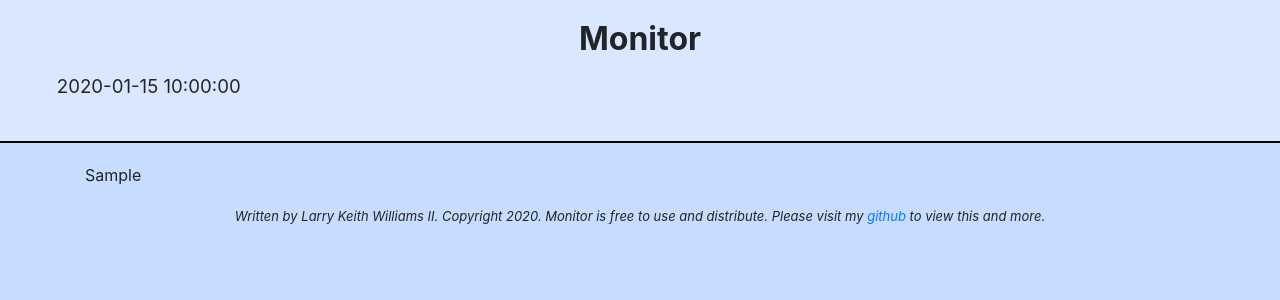
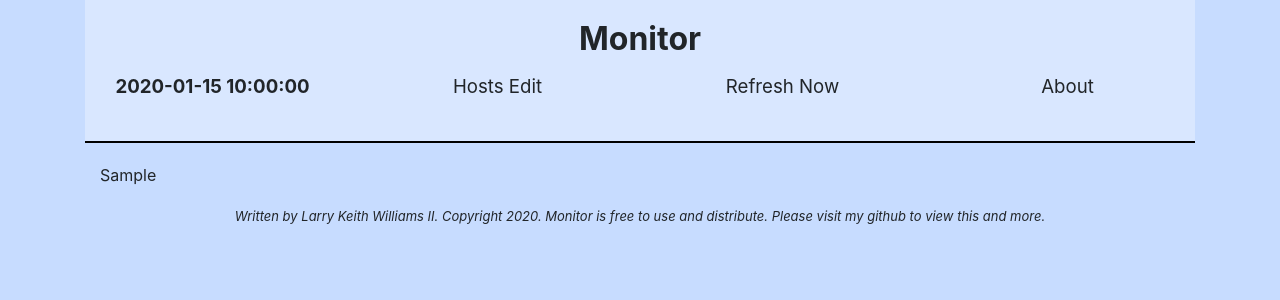
Before and after one commit to 2004lkw/Monitor, a Flask app: template templates/index.html in a window 1280 px wide. Shown: the top 300 px of the page. Run offline with Flask 2, Linux system fonts and the light colour scheme; the template is opened without the code that fills it: most values are stand-ins (such as "Sample title", 1, 10 or a date in 2020); some libraries are stand-ins or nearby versions.

Commit message:
Initial Feature add
Added About, Refresh (partial),  hosts.txt to json (back end only), template changes for upcoming feature adds.

```diff
--- a/connection_tester.py
+++ b/connection_tester.py
@@ -17,7 +17,7 @@ hostsFile = "hosts.txt" # name of the hosts file.
 outputFilename = "hostspings.txt" # output of the file.
 historyFilename = "hostshistory.txt" # where to store the output of the history of the hosts.
 interval_amount = 2 # minutes in between checks.
-max_history = 20 # max history to keep.
+max_history = 30 # max history to keep.
 
 # function to ping with.
 def ping(host):
--- a/monitor.py
+++ b/monitor.py
@@ -8,6 +8,7 @@ import time
 from datetime import datetime, timedelta
 
 #declares
+hostsFilename = "hosts.txt"
 resultsFilename = "hostspings.txt"
 historyFilename = "hostshistory.txt"
 # Literal strings used to build the HTML
@@ -98,6 +99,25 @@ def main_route():
     return render_template('index.html',template_output=template_output,cur_time_date= cur_time_date)
 
 
+@app.route("/gethosts", methods=['GET'])
+def gethosts_route():
+    # get the hosts and send as a JSON to the front end.
+    if path.exists(historyFilename) is not True:
+        # the path for the hosts file doesn't exist.
+        render_template('no_info.html'), 404
+        exit()
+    # open the file as a JSON
+    hosts={}
+    with open(hostsFilename, "r") as fileHandle:
+        for host in fileHandle:
+            # load each host as a str, remove new lines, and create a dictionary
+            newhost = str(host)
+            newhost = newhost.rstrip("\n")
+            hosts[newhost]=newhost
+    #return the JSON!
+    return hosts # don't need to jsonify() this since it'a  dict.
+
+
 
 
 if __name__ == "__main__":
--- a/static/css/index.css
+++ b/static/css/index.css
@@ -182,3 +182,36 @@ body {
     border-right: black 1px solid;
     border-bottom: black 1px solid;
 }
+
+/* unvisited link */
+a:link {
+    text-decoration: none;
+    color: inherit;
+}
+
+/* visited link */
+a:visited {
+    text-decoration: none;
+    color: inherit;
+}
+
+/* mouse over link */
+a:hover {
+    border: 1px black;
+    background-color: darkblue;
+    color: white;
+    font-weight: bolder;
+}
+
+/* selected link */
+a:active {
+    text-decoration: none;
+    color: inherit;
+}
+
+/***** Zoom *****/
+
+.zoom a:hover{
+  transform: scale(1.1);
+  transition: all ease 500ms;
+}
--- a/templates/index.html
+++ b/templates/index.html
@@ -22,35 +22,26 @@
 
 <body>
     <!-- Main container -->
+    <div class="container">
         <div class="container-fluid p-0 body-main" id="main-container">
+            <!-- Top menu area -->
             <div id="title-container" class="title-container">
                 <td>Monitor</td>
                 <div class="row">
                     <div class="col-sm-3 minor-row">
-                    {{cur_time_date}}
+                        <span style="font-weight: bolder;">{{cur_time_date}}</span>
                     </div>
                     <div class="col-sm-3 minor-row">
-
+                        <div class="zoom"><a href="#">Hosts Edit</a></div>
                     </div>
                     <div class="col-sm-3 minor-row">
-
+                        <div class="zoom"><a href="#" onclick="window.location.reload(true);">Refresh Now</a></div>
                     </div>
                     <div class="col-sm-3 minor-row">
-
+                        <div class="zoom"><a href="#" data-toggle="modal" data-target="#about-modal">About</a></div>
                     </div>
                 </div>
             </div>
-<!--        <table class="title-table">
-            <tbody>
-                <tr class="minor-row">
-                    <td>{{cur_time_date}}</td>
-                    <td>2</td>
-                    <td>3</td>
-                    <td>4</td>
-                </tr>
-            </tbody>
-        </table>
--->
 
             <div class="main-content" id="main-content">
                 <!-- mian content -->
@@ -69,8 +60,73 @@
             </div>
 
             <div class="footer" id="footer">
-            Written by Larry Keith Williams II. Copyright 2020. Monitor is free to use and distribute. Please visit my
+                Written by Larry Keith Williams II. Copyright 2020. Monitor is free to use and distribute. Please visit
+                my
                 <a href="https://github.com/2004lkw" target="_blank">github</a> to view this and more.
+            </div>
+
+            <!-- Modals -->
+
+            <div class="modal" id="about-modal">
+                <!-- About Modal -->
+                <div class="modal-dialog modal-dialog-centered modal-lg">
+                    <div class="modal-content">
+
+                        <div class="modal-header">
+                            <h4>About Monitor</h4>
+                        </div>
+
+                        <div class="modal-body">
+                            <p>
+                            <ul>
+                                <li><span style="background-color: black; color: green;">Green</span> LED = All records
+                                    indicate this host is reachable and stable.</li>
+                                <li><span style="background-color: black; color: yellow;">Yellow</span> LED = There has
+                                    been at least one failed attempt to reach this host.</li>
+                                <li><span style="background-color: black; color: red;">Red</span> LED = This host is
+                                    unreachable at the most recent attempt.</li>
+                            </ul>
+                            </p>
+                            <p>Each block is a representation of a unit of time. Red blocks indicate a failed attempt.
+                                Green blocks represent success. Values that appear when you hover over a block indicate
+                                the estimated time that attempt was made.</p>
+                            <p>To fine tune other settings such as duration, time between checks and others, please view
+                                the readme that was distributed with this package.</p>
+                            <p><span style="font-style: italic; font-size: smaller;">Version 1.0 Written by LKW2</span>
+                            </p>
+                        </div>
+
+                        <div class="modal-footer">
+                            <button type="button" class="btn btn-danger" data-dismiss="modal">Close</button>
+                        </div>
+
+                    </div>
+                </div>
+            </div>
+
+            <div class="modal" id="about-modal">
+                <!-- Host Edit Modal -->
+                <div class="modal-dialog modal-dialog-centered modal-lg">
+                    <div class="modal-content">
+
+                        <div class="modal-header">
+                            <h4>Hosts Edit</h4>
+                        </div>
+
+                        <div class="modal-body">
+                        </div>
+
+                        <div class="modal-footer">
+                            <button type="button" class="btn btn-danger" data-dismiss="modal">Close</button>
+                        </div>
+
+                    </div>
+                </div>
+            </div>
+
+
+
+
         </div>
     </div>
 </body>
```
Lines whose indentation alone changed are shown as unchanged.
